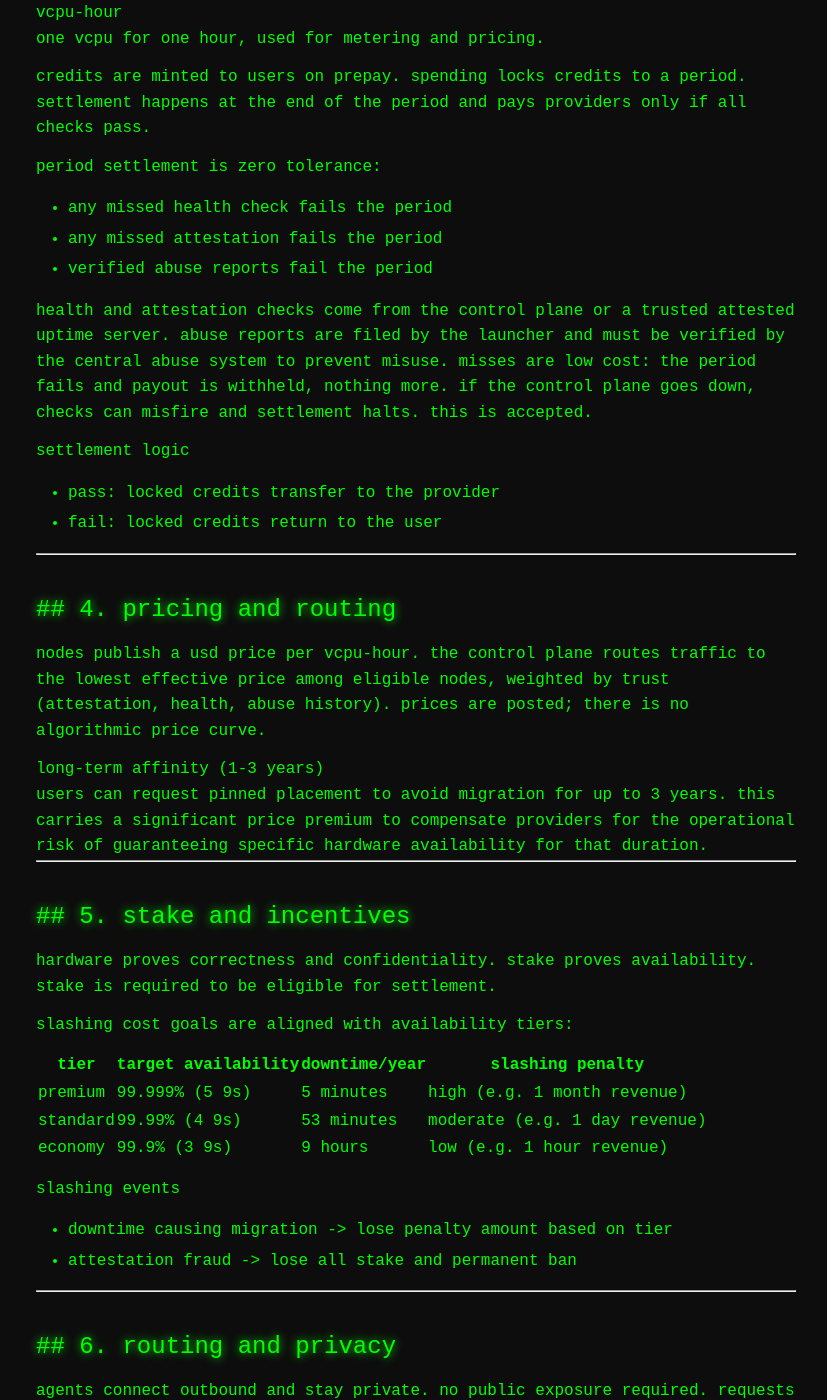
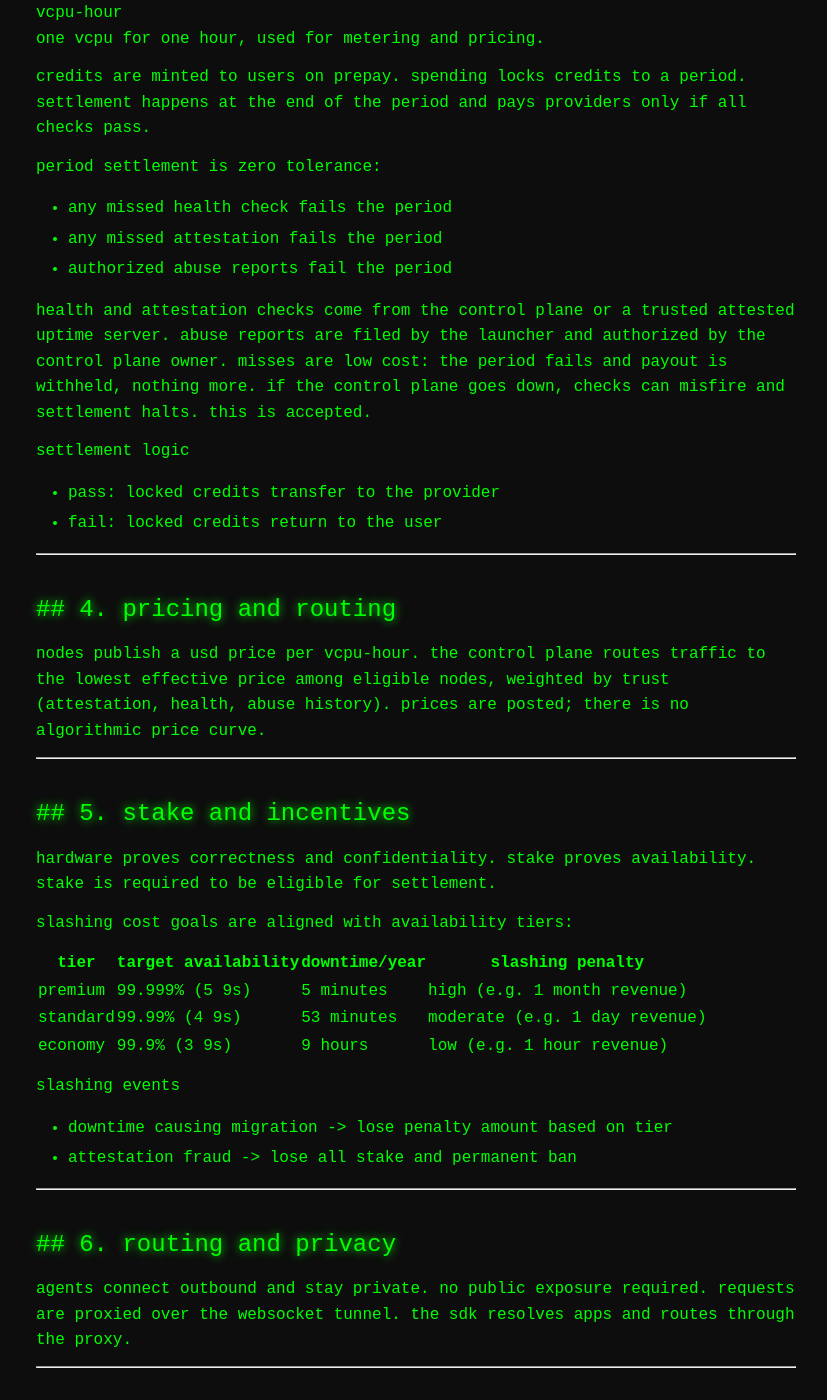
Before and after one commit to posix4e/easy-enclave, a Jekyll site: the page built from docs/whitepaper.md, in a window 1280 px wide and 1400 px high, scrolled down 1860 px. Shown: the whole window, without its empty margins (224-1051 px from the left). Built offline with Jekyll 4.4.1, drawn with Linux system fonts in a browser that asks for light colours; some of the changed text lies outside the part shown.

Commit message:
Align whitepaper abuse and roadmap

```diff
--- a/docs/whitepaper.md
+++ b/docs/whitepaper.md
@@ -82,10 +82,10 @@ at the end of the period and pays providers only if all checks pass.
 period settlement is zero tolerance:
 - any missed health check fails the period
 - any missed attestation fails the period
-- verified abuse reports fail the period
+- authorized abuse reports fail the period
 
 health and attestation checks come from the control plane or a trusted attested uptime server.
-abuse reports are filed by the launcher and must be verified by the central abuse system to prevent misuse.
+abuse reports are filed by the launcher and authorized by the control plane owner.
 misses are low cost: the period fails and payout is withheld, nothing more.
 if the control plane goes down, checks can misfire and settlement halts. this is accepted.
 
@@ -101,11 +101,6 @@ nodes publish a usd price per vcpu-hour.
 the control plane routes traffic to the lowest effective price among eligible nodes,
 weighted by trust (attestation, health, abuse history).
 prices are posted; there is no algorithmic price curve.
-
-long-term affinity (1-3 years)
-: users can request pinned placement to avoid migration for up to 3 years.
-this carries a significant price premium to compensate providers for the
-operational risk of guaranteeing specific hardware availability for that duration.
 
 ---
 
```
Also changed, not shown: other parts of docs/whitepaper.md (+1 -0 lines).
